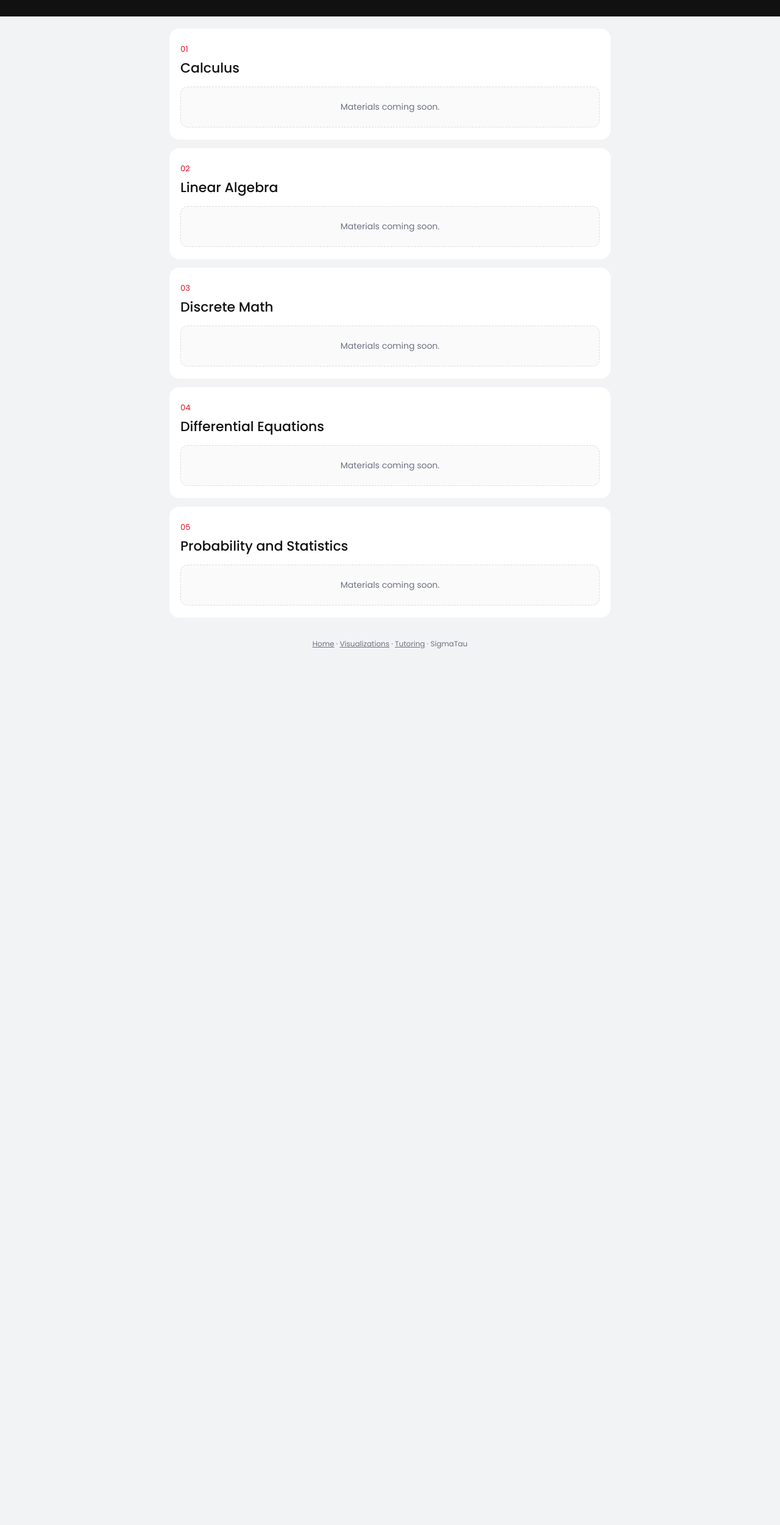
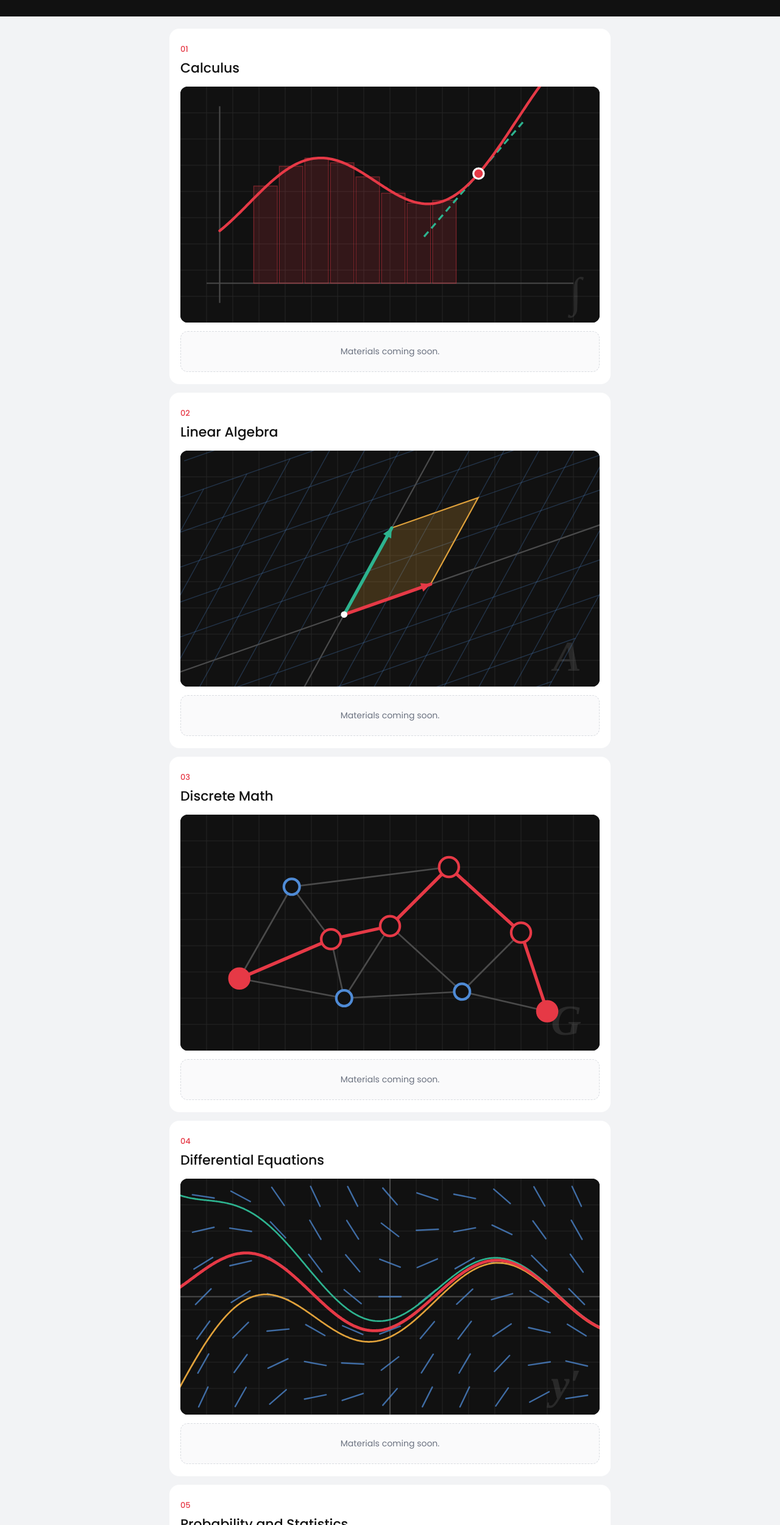
Before and after one commit to temirkhansmagulov/temirkhansmagulov.github.io, a plain HTML site: page self-study/index.html in a window 1280 px wide. Shown: the part 299-2800 px from the top of the page at 61% size. Before the commit the page ends 1390 px from the top, so only its background shows below. Drawn offline with Linux system fonts and the light colour scheme.

Commit message:
Add subject thumbnails to Self-Study cards (EN and RU)
Co-Authored-By: Claude Opus 5.5 <noreply@anthropic.com>
Claude-Session: https://claude.ai/code/session_0197ADi5gDb1kykjxxw6ugHC

```diff
--- a/self-study/index.html
+++ b/self-study/index.html
@@ -39,6 +39,7 @@ h2{font-size:22px;font-weight:500;margin:0 0 14px}
 .jump a{color:#fff;text-decoration:none;font-size:13.5px;border:1px solid #3A3A3A;border-radius:20px;padding:8px 14px}
 html{scroll-behavior:smooth}
 section.card{scroll-margin-top:12px}
+.thumb{display:block;width:100%;height:auto;aspect-ratio:16/9;border-radius:12px;margin:0 0 14px;background:#111}
 .empty{border:1px dashed var(--line);border-radius:12px;background:#FAFAFB;text-align:center;padding:22px 14px}
 .empty p{color:var(--grey);font-size:14px;margin:0;line-height:1.5}
 footer{text-align:center;color:var(--grey);font-size:12px;padding:0 0 26px}
@@ -62,30 +63,35 @@ footer a{color:inherit}
 <section class="card" id="calculus">
 <span class="num">01</span>
 <h2>Calculus</h2>
+<img class="thumb" src="thumbs/calculus.svg" alt="Curve with Riemann-sum rectangles and a tangent line" width="640" height="360" loading="lazy">
 <div class="empty"><p>Materials coming soon.</p></div>
 </section>
 
 <section class="card" id="linear-algebra">
 <span class="num">02</span>
 <h2>Linear Algebra</h2>
+<img class="thumb" src="thumbs/linear-algebra.svg" alt="Grid transformed by a matrix with two basis vectors" width="640" height="360" loading="lazy">
 <div class="empty"><p>Materials coming soon.</p></div>
 </section>
 
 <section class="card" id="discrete-math">
 <span class="num">03</span>
 <h2>Discrete Math</h2>
+<img class="thumb" src="thumbs/discrete-math.svg" alt="Graph with a highlighted path between two vertices" width="640" height="360" loading="lazy">
 <div class="empty"><p>Materials coming soon.</p></div>
 </section>
 
 <section class="card" id="differential-equations">
 <span class="num">04</span>
 <h2>Differential Equations</h2>
+<img class="thumb" src="thumbs/differential-equations.svg" alt="Slope field with solution curves" width="640" height="360" loading="lazy">
 <div class="empty"><p>Materials coming soon.</p></div>
 </section>
 
 <section class="card" id="probability-statistics">
 <span class="num">05</span>
 <h2>Probability and Statistics</h2>
+<img class="thumb" src="thumbs/probability-statistics.svg" alt="Histogram with a normal distribution curve" width="640" height="360" loading="lazy">
 <div class="empty"><p>Materials coming soon.</p></div>
 </section>
 </main>
```
Also changed, not shown: self-study/ru/index.html (+6 -0 lines), self-study/thumbs/calculus.svg (added), self-study/thumbs/differential-equations.svg (added), self-study/thumbs/discrete-math.svg (added), self-study/thumbs/linear-algebra.svg (added), self-study/thumbs/probability-statistics.svg (added).
